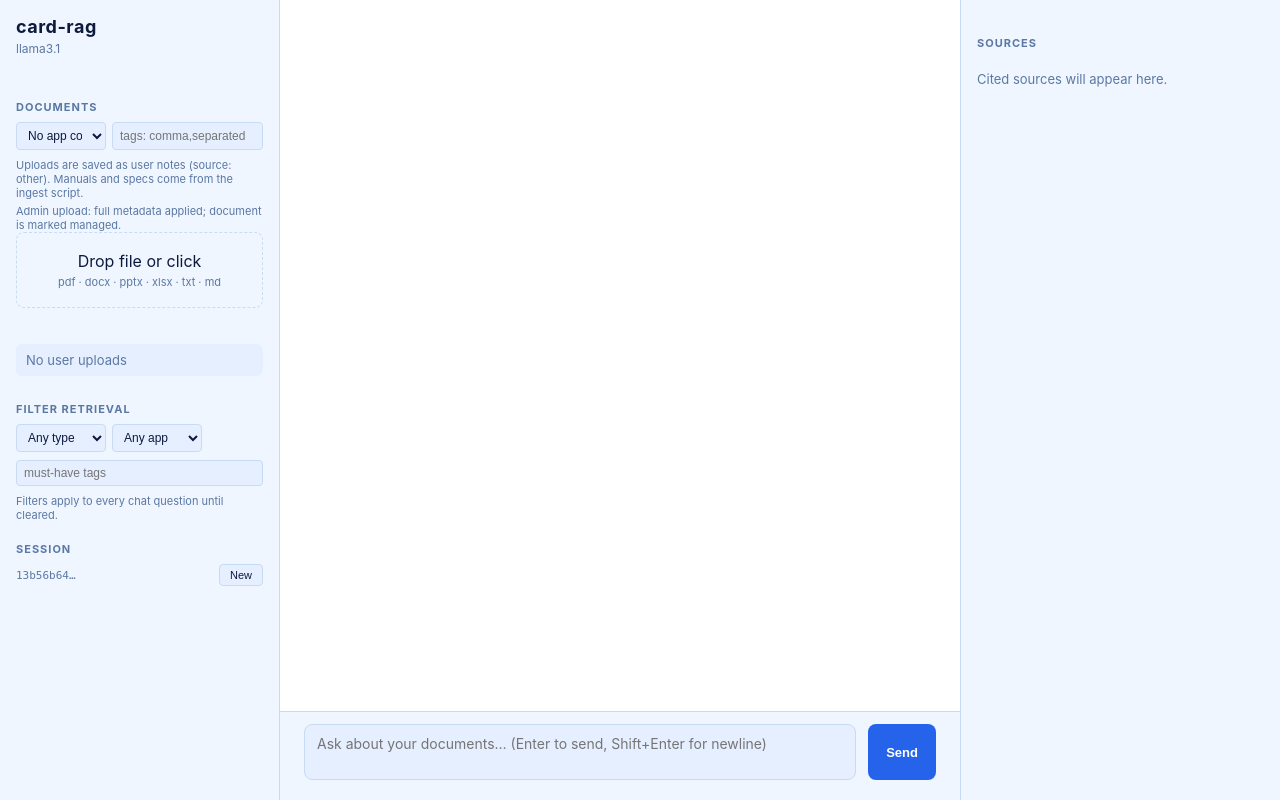
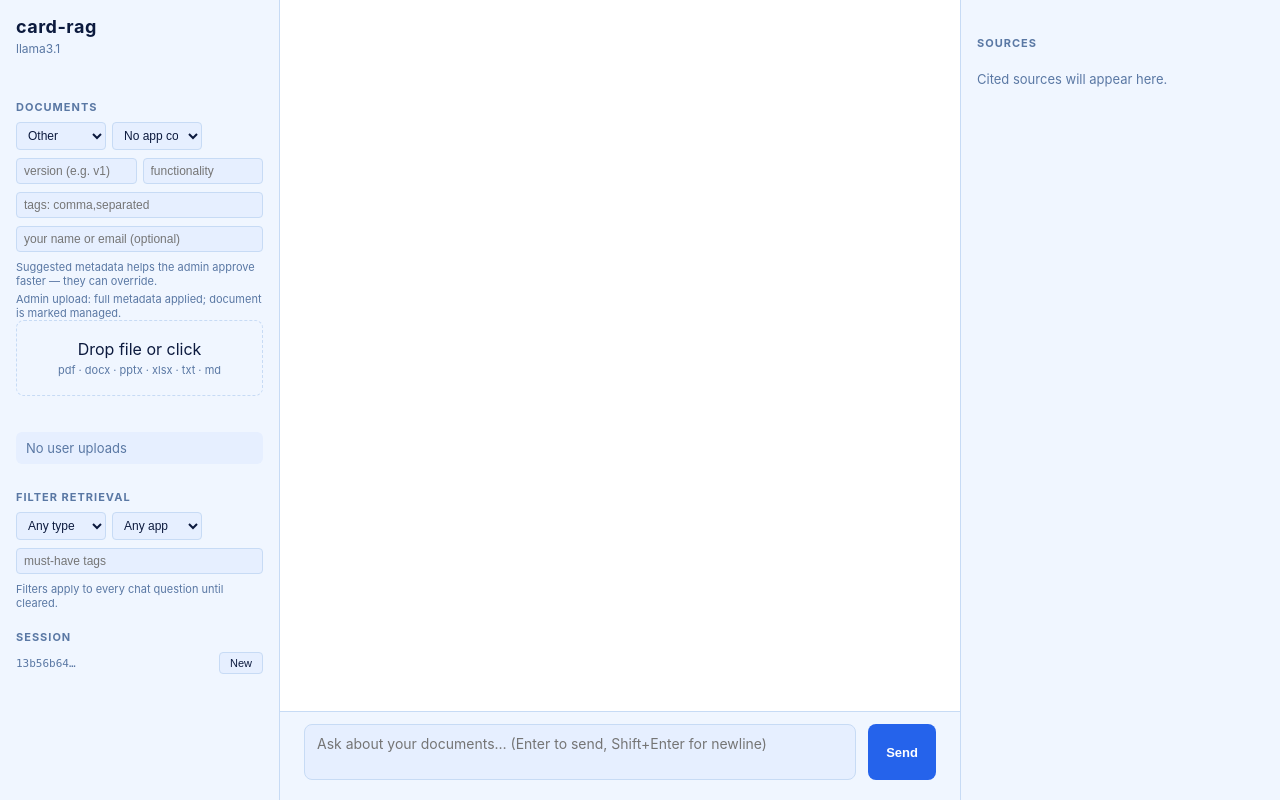
Before and after one commit to ycstevenwong/rag, a Flask app: page / in a window 1280 px wide. Run offline with Flask 3, Linux system fonts and the light colour scheme; data that the repository does not hold is empty.

Commit message:
Let users suggest metadata and identify themselves on upload
The anonymous upload form now collects source_type, version,
functionality, and a requester name alongside the existing app_code
and tags. PendingItem persists all of it. When an admin reviews the
queue, each entry shows 'requested by <name>' plus a one-line
summary of the suggested classification, and the Approve form
pre-fills with the requester's values - including the app_code
dropdown options cloned from the upload form. Admins can still
override anything before approving, but a well-tagged user upload
becomes a single click.

Co-Authored-By: Claude Opus 4.7 <noreply@anthropic.com>

```diff
--- a/app.py
+++ b/app.py
@@ -119,11 +119,24 @@ def create_app() -> Flask:
         raw_tags = request.form.get("tags") or ""
         tags = [t.strip() for t in raw_tags.split(",") if t.strip()]
         app_code = (request.form.get("app_code") or "").strip()
+        source_type = (request.form.get("source_type") or "").strip().lower()
+        version = (request.form.get("version") or "").strip()
+        functionality = (request.form.get("functionality") or "").strip()
+        requester = (request.form.get("requester") or "").strip()
         f.save(dest)
 
         # Anonymous uploads go to the pending queue; admin uploads ingest now.
         if not _is_admin():
-            item = pending_store.add(dest, original, app_code, tags)
+            item = pending_store.add(
+                dest,
+                original,
+                app_code=app_code,
+                tags=tags,
+                source_type=source_type or "other",
+                version=version,
+                functionality=functionality,
+                requester=requester,
+            )
 
             def event_stream():
                 yield _sse({
@@ -138,9 +151,10 @@ def create_app() -> Flask:
                 headers={"Cache-Control": "no-cache", "X-Accel-Buffering": "no"},
             )
 
-        source_type = (request.form.get("source_type") or "other").strip().lower()
-        version = (request.form.get("version") or "").strip()
-        functionality = (request.form.get("functionality") or "").strip()
+        # Admin path uses the same source_type/version/functionality but defaults
+        # source_type to "other" if blank (anonymous uses the form's hint).
+        if not source_type:
+            source_type = "other"
 
         def event_stream():
             try:
@@ -235,13 +249,15 @@ def create_app() -> Flask:
         if item is None:
             return jsonify({"error": "Not found"}), 404
         payload = request.get_json(silent=True) or {}
-        source_type = (payload.get("source_type") or "other").strip().lower()
-        version = (payload.get("version") or "").strip()
-        functionality = (payload.get("functionality") or "").strip()
-        # Admin may override user-supplied app_code/tags
+        # Admin may override every value, but defaults to what the requester suggested.
+        source_type = (payload.get("source_type") or item.source_type or "other").strip().lower()
+        version = (payload.get("version") or item.version or "").strip()
+        functionality = (payload.get("functionality") or item.functionality or "").strip()
         app_code = (payload.get("app_code") or item.app_code or "").strip()
-        raw_tags = payload.get("tags") or item.tags or []
-        if isinstance(raw_tags, str):
+        raw_tags = payload.get("tags")
+        if raw_tags is None:
+            tags = list(item.tags or [])
+        elif isinstance(raw_tags, str):
             tags = [t.strip() for t in raw_tags.split(",") if t.strip()]
         else:
             tags = [t for t in raw_tags if isinstance(t, str) and t.strip()]
--- a/static/css/style.css
+++ b/static/css/style.css
@@ -84,6 +84,8 @@ h1.brand { font-size: 18px; margin: 0 0 4px; letter-spacing: 0.5px; }
 }
 .pending-head { display: flex; align-items: center; gap: 6px; }
 .pending-head .name { flex: 1; overflow: hidden; text-overflow: ellipsis; white-space: nowrap; }
+.pending-requester { color: var(--text); font-size: 11.5px; margin-top: 4px; }
+.pending-requester strong { color: var(--accent); font-weight: 600; }
 .pending-meta { color: var(--muted); font-size: 11px; margin-top: 4px; }
 .pending-approve { margin-top: 6px; padding: 6px; background: var(--bg); border: 1px solid var(--border); border-radius: 4px; }
 .pending-approve-actions { display: flex; gap: 6px; justify-content: flex-end; margin-top: 4px; }
--- a/static/js/chat.js
+++ b/static/js/chat.js
@@ -21,10 +21,11 @@
   const adminCancelEl = document.getElementById("admin-cancel");
   const adminErrorEl = document.getElementById("admin-error");
   const uploadAppCodeEl = document.getElementById("upload-app-code");
-  const adminUploadFieldsEl = document.getElementById("admin-upload-fields");
   const uploadSourceTypeEl = document.getElementById("upload-source-type");
   const uploadVersionEl = document.getElementById("upload-version");
   const uploadFunctionalityEl = document.getElementById("upload-functionality");
+  const uploadRequesterEl = document.getElementById("upload-requester");
+  const anonymousOnlyFieldsEl = document.getElementById("anonymous-only-fields");
   const uploadHintUserEl = document.getElementById("upload-hint-user");
   const uploadHintAdminEl = document.getElementById("upload-hint-admin");
   const pendingSectionEl = document.getElementById("pending-section");
@@ -42,7 +43,7 @@
     if (!enabled) {
       adminToggleEl.hidden = true;
       isAdmin = false;
-      adminUploadFieldsEl.hidden = true;
+      anonymousOnlyFieldsEl.hidden = false;
       uploadHintUserEl.hidden = false;
       uploadHintAdminEl.hidden = true;
       return;
@@ -51,7 +52,7 @@
     isAdmin = !!admin;
     adminToggleEl.textContent = admin ? "🔒 admin" : "🔓 Login";
     adminToggleEl.classList.toggle("is-admin", !!admin);
-    adminUploadFieldsEl.hidden = !admin;
+    anonymousOnlyFieldsEl.hidden = !!admin;
     uploadHintUserEl.hidden = !!admin;
     uploadHintAdminEl.hidden = !admin;
   }
@@ -92,26 +93,38 @@
       const li = document.createElement("li");
       li.className = "pending-item";
       const metaBits = [
+        item.source_type ? `type:${escapeHtml(item.source_type)}` : "",
         item.app_code ? `app:${escapeHtml(item.app_code)}` : "",
+        item.version ? `ver:${escapeHtml(item.version)}` : "",
+        item.functionality ? `func:${escapeHtml(item.functionality)}` : "",
         item.tags && item.tags.length ? `tags:${item.tags.map(escapeHtml).join(",")}` : "",
       ].filter(Boolean).join(" · ");
+      const requesterLine = item.requester
+        ? `<div class="pending-requester">requested by <strong>${escapeHtml(item.requester)}</strong></div>` : "";
+      const sourceTypeOptions = ["other", "manual", "spec"].map(v =>
+        `<option value="${v}"${item.source_type === v ? " selected" : ""}>${v[0].toUpperCase() + v.slice(1)}</option>`
+      ).join("");
+      const appCodeOptions = Array.from(uploadAppCodeEl.options).map(opt =>
+        `<option value="${escapeHtml(opt.value)}"${item.app_code === opt.value ? " selected" : ""}>${escapeHtml(opt.text)}</option>`
+      ).join("");
       li.innerHTML = `
         <div class="pending-head">
           <span class="name" title="${escapeHtml(item.filename)}">${escapeHtml(item.filename)}</span>
           <button data-action="reject" data-id="${item.pending_id}" class="reject" title="Reject">✕</button>
         </div>
+        ${requesterLine}
         ${metaBits ? `<div class="pending-meta">${metaBits}</div>` : ""}
         <div class="pending-approve" data-id="${item.pending_id}" hidden>
           <div class="meta-row">
-            <select data-field="source_type">
-              <option value="other" selected>Other</option>
-              <option value="manual">Manual</option>
-              <option value="spec">Spec</option>
-            </select>
-            <input data-field="version" type="text" placeholder="version" />
+            <select data-field="source_type">${sourceTypeOptions}</select>
+            <select data-field="app_code">${appCodeOptions}</select>
           </div>
           <div class="meta-row">
-            <input data-field="functionality" type="text" placeholder="functionality" />
+            <input data-field="version" type="text" placeholder="version" value="${escapeHtml(item.version || "")}" />
+            <input data-field="functionality" type="text" placeholder="functionality" value="${escapeHtml(item.functionality || "")}" />
+          </div>
+          <div class="meta-row">
+            <input data-field="tags" type="text" placeholder="tags" value="${escapeHtml((item.tags || []).join(","))}" />
           </div>
           <div class="pending-approve-actions">
             <button type="button" data-action="cancel-approve">Cancel</button>
@@ -154,8 +167,10 @@
       const statusEl = li.querySelector(".pending-status");
       const payload = {
         source_type: approveBlock.querySelector("[data-field='source_type']").value,
+        app_code: approveBlock.querySelector("[data-field='app_code']").value,
         version: approveBlock.querySelector("[data-field='version']").value,
         functionality: approveBlock.querySelector("[data-field='functionality']").value,
+        tags: approveBlock.querySelector("[data-field='tags']").value,
       };
       btn.disabled = true;
       statusEl.hidden = false;
@@ -322,10 +337,11 @@
     fd.append("file", file);
     fd.append("app_code", uploadAppCodeEl.value || "");
     fd.append("tags", uploadTagsEl.value || "");
-    if (isAdmin) {
-      fd.append("source_type", uploadSourceTypeEl.value || "other");
-      fd.append("version", uploadVersionEl.value || "");
-      fd.append("functionality", uploadFunctionalityEl.value || "");
+    fd.append("source_type", uploadSourceTypeEl.value || "other");
+    fd.append("version", uploadVersionEl.value || "");
+    fd.append("functionality", uploadFunctionalityEl.value || "");
+    if (!isAdmin) {
+      fd.append("requester", uploadRequesterEl.value || "");
     }
     uploadStatus.classList.remove("error");
     uploadStatus.textContent = `Uploading ${file.name}…`;
--- a/templates/index.html
+++ b/templates/index.html
@@ -30,28 +30,29 @@
       <h2>Documents</h2>
       <form id="upload-form">
         <div class="meta-row">
+          <select id="upload-source-type" title="Source type">
+            <option value="other" selected>Other</option>
+            <option value="manual">Manual</option>
+            <option value="spec">Spec</option>
+          </select>
           <select id="upload-app-code" title="App code">
             <option value="">No app code</option>
             {% for code in app_codes %}
             <option value="{{ code }}">{{ code }}</option>
             {% endfor %}
           </select>
+        </div>
+        <div class="meta-row">
+          <input id="upload-version" type="text" placeholder="version (e.g. v1)" />
+          <input id="upload-functionality" type="text" placeholder="functionality" />
+        </div>
+        <div class="meta-row">
           <input id="upload-tags" type="text" placeholder="tags: comma,separated" />
         </div>
-        <div id="admin-upload-fields" hidden>
-          <div class="meta-row">
-            <select id="upload-source-type" title="Source type">
-              <option value="other" selected>Other</option>
-              <option value="manual">Manual</option>
-              <option value="spec">Spec</option>
-            </select>
-            <input id="upload-version" type="text" placeholder="version (e.g. v1)" />
-          </div>
-          <div class="meta-row">
-            <input id="upload-functionality" type="text" placeholder="functionality (e.g. login)" />
-          </div>
+        <div id="anonymous-only-fields" class="meta-row">
+          <input id="upload-requester" type="text" placeholder="your name or email (optional)" />
         </div>
-        <small id="upload-hint-user" class="hint">Uploads are saved as user notes (source: other). Manuals and specs come from the ingest script.</small>
+        <small id="upload-hint-user" class="hint">Suggested metadata helps the admin approve faster — they can override.</small>
         <small id="upload-hint-admin" class="hint" hidden>Admin upload: full metadata applied; document is marked managed.</small>
         <label class="file-drop" for="file-input">
           <span>Drop file or click</span>
```
Also changed, not shown: rag/pending.py (+15 -3 lines).
